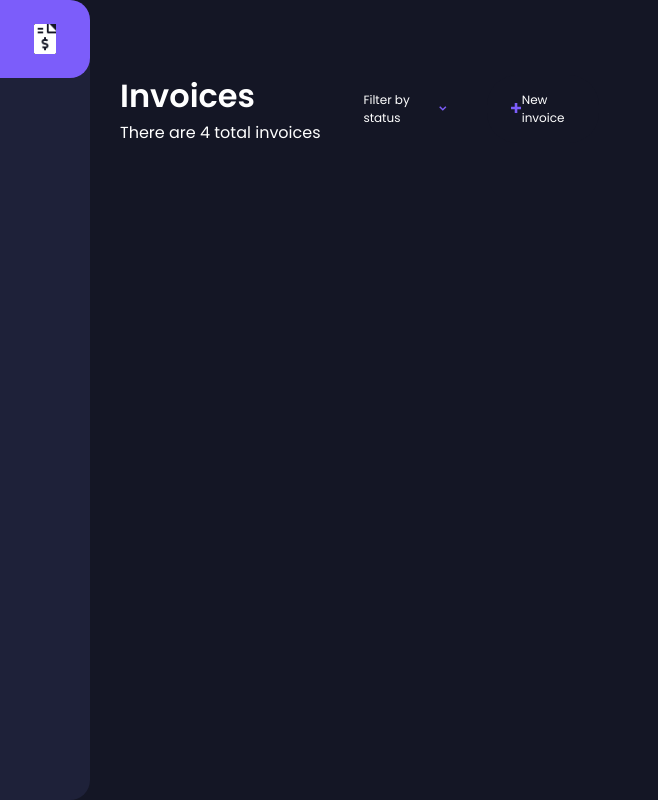
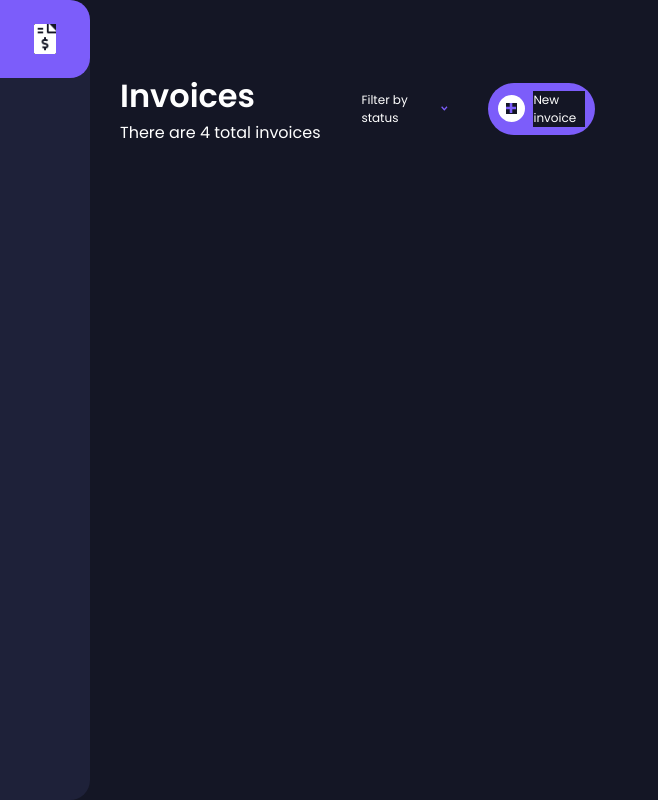
Before and after one commit to rijalBinHusen/vue-invoice-app, a Vue app: page / in a window 1280 px wide. Shown: the whole page, without its empty margins (0-658 px from the left). Built offline with nearby package versions, Linux system fonts and the light colour scheme.

Commit message:
filter invoice lists ui finished

```diff
--- a/src/views/Home.vue
+++ b/src/views/Home.vue
@@ -46,6 +46,12 @@
     };
   },
   components: {},
+  methods: {
+    newInvoice() {},
+    toggleFilterMenu() {
+      this.filterMenu = !this.filterMenu
+    },
+  }
 };
 </script>
 
@@ -76,6 +82,7 @@
         }
 
         .filter {
+          cursor: pointer;
           position: relative;
           margin-right: 40px;
 
@@ -110,6 +117,25 @@
             }
           }
         }
+
+        .button {
+          padding: 8px 10px;
+          background-color: #7c5dfa;
+          border-radius: 40px;
+
+          .inner-button {
+            margin-right: 8px;
+            border-radius: 50%;
+            padding: 8px;
+            align-items: center;
+            justify-content: center;
+            background-color: #fff;
+            img: {
+              width: 10px;
+              height: 10px;
+            }
+          }
+        }
       }
     }
   }
```
